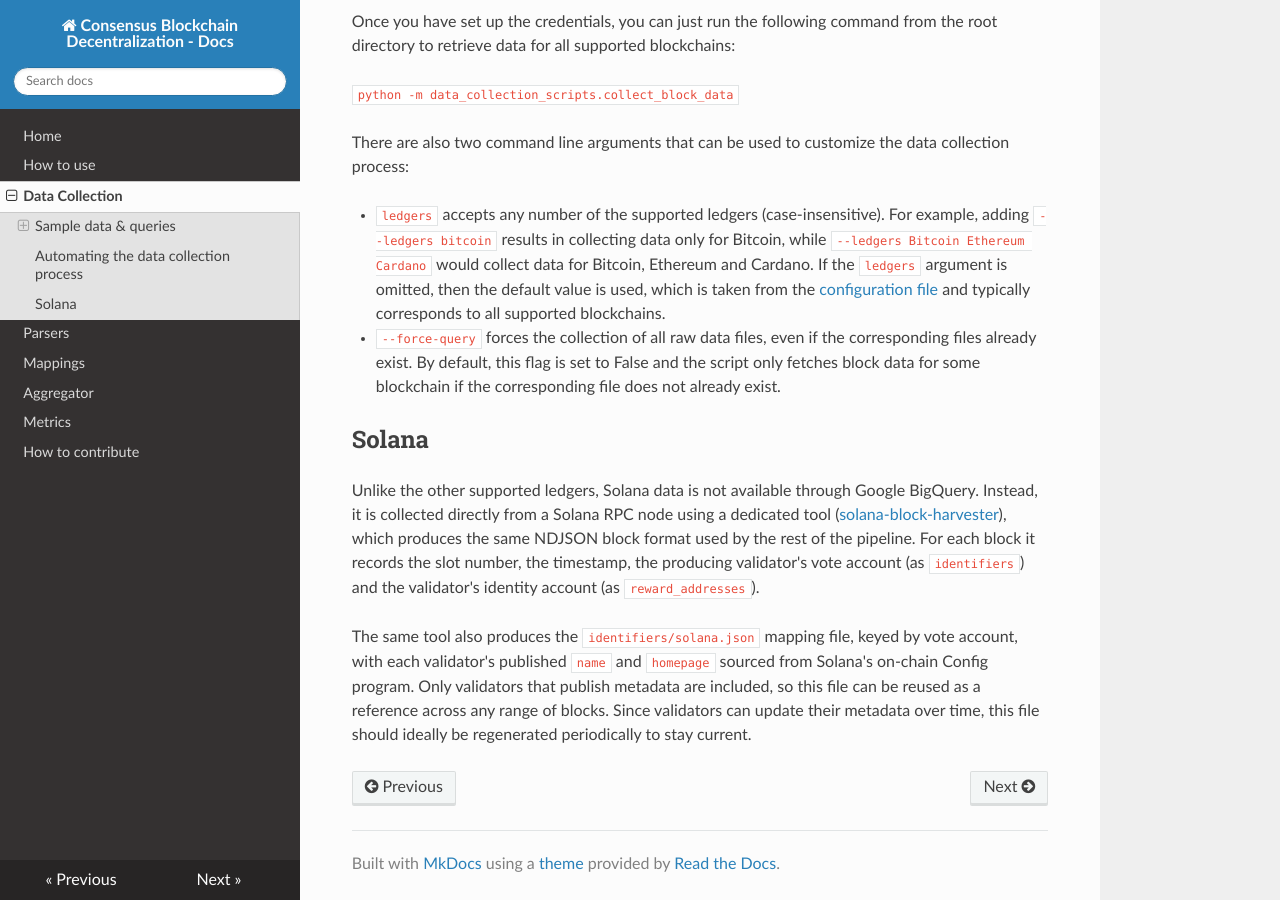
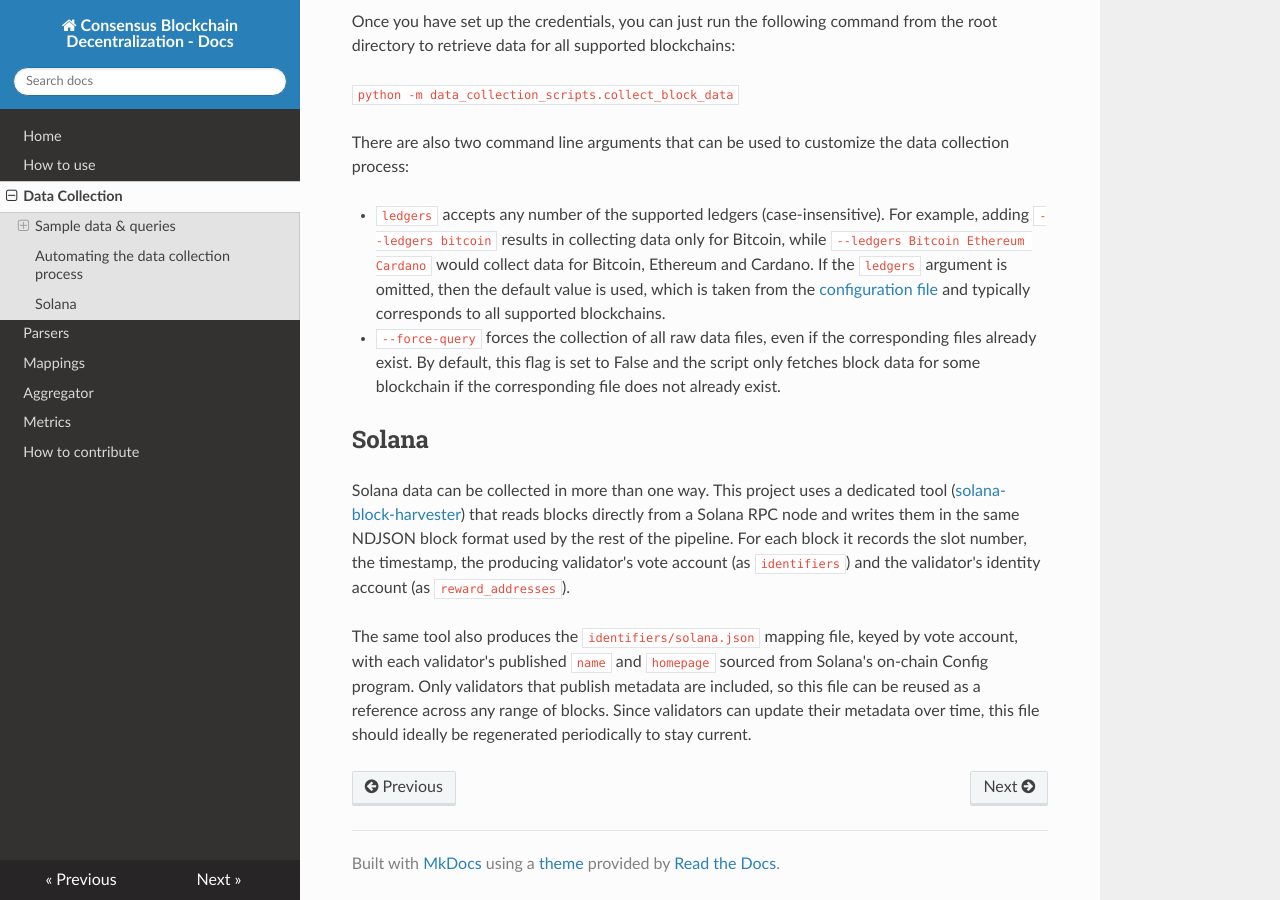
Before and after one commit to Blockchain-Technology-Lab/consensus-decentralization, an MkDocs documentation site: the page built from docs/data.md, in a window 1280 px wide and 900 px high, scrolled down 2057 px. Built offline with MkDocs 1.6.1, drawn with Linux system fonts in a browser that asks for light colours; nearby versions of some CDN libraries.

Commit message:
Fix inaccurate BigQuery availability claim in Solana data docs

```diff
--- a/docs/data.md
+++ b/docs/data.md
@@ -129,13 +129,12 @@ There are also two command line arguments that can be used to customize the data
 
 ## Solana
 
-Unlike the other supported ledgers, Solana data is not available through Google
-BigQuery. Instead, it is collected directly from a Solana RPC node using a
-dedicated tool ([solana-block-harvester](https://github.com/josephinney/solana-block-harvester)),
-which produces the same NDJSON block format used by the rest of the pipeline.
-For each block it records the slot number, the timestamp, the producing
-validator's vote account (as `identifiers`) and the validator's identity account
-(as `reward_addresses`).
+Solana data can be collected in more than one way. This project uses a dedicated
+tool ([solana-block-harvester](https://github.com/josephinney/solana-block-harvester))
+that reads blocks directly from a Solana RPC node and writes them in the same
+NDJSON block format used by the rest of the pipeline. For each block it records
+the slot number, the timestamp, the producing validator's vote account (as
+`identifiers`) and the validator's identity account (as `reward_addresses`).
 
 The same tool also produces the `identifiers/solana.json` mapping file, keyed by
 vote account, with each validator's published `name` and `homepage` sourced from
```
